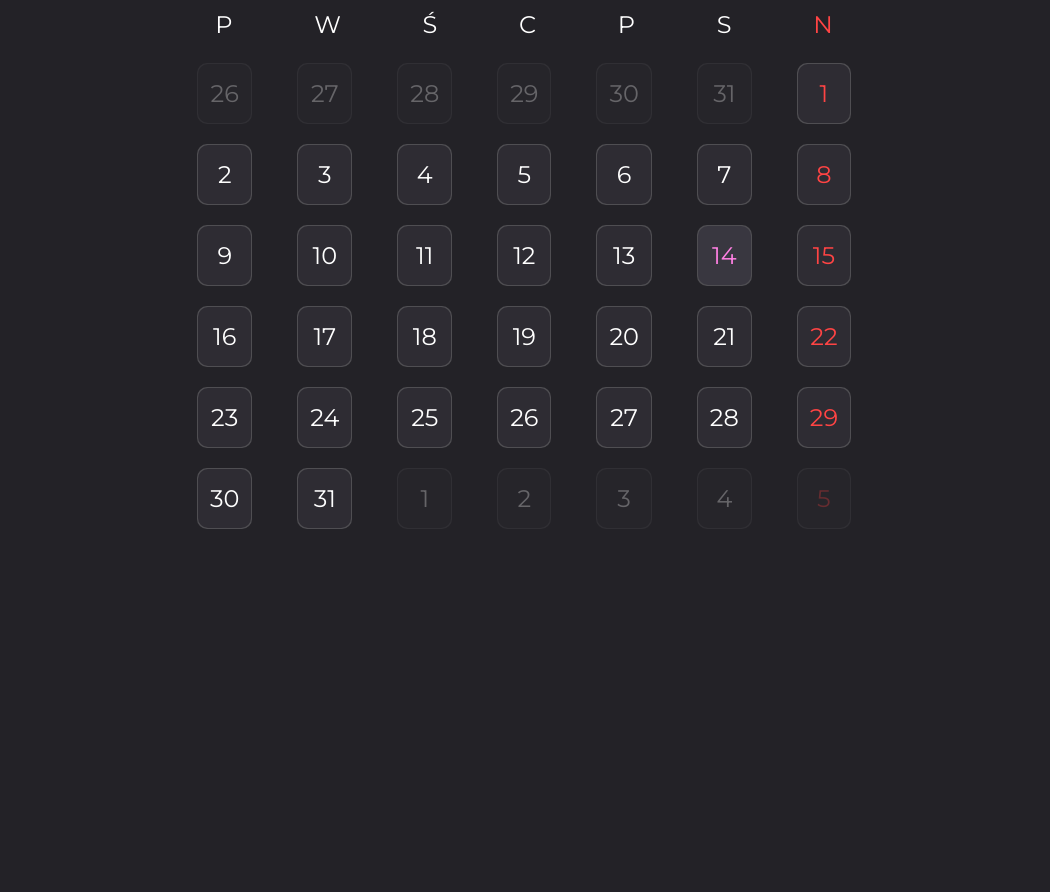
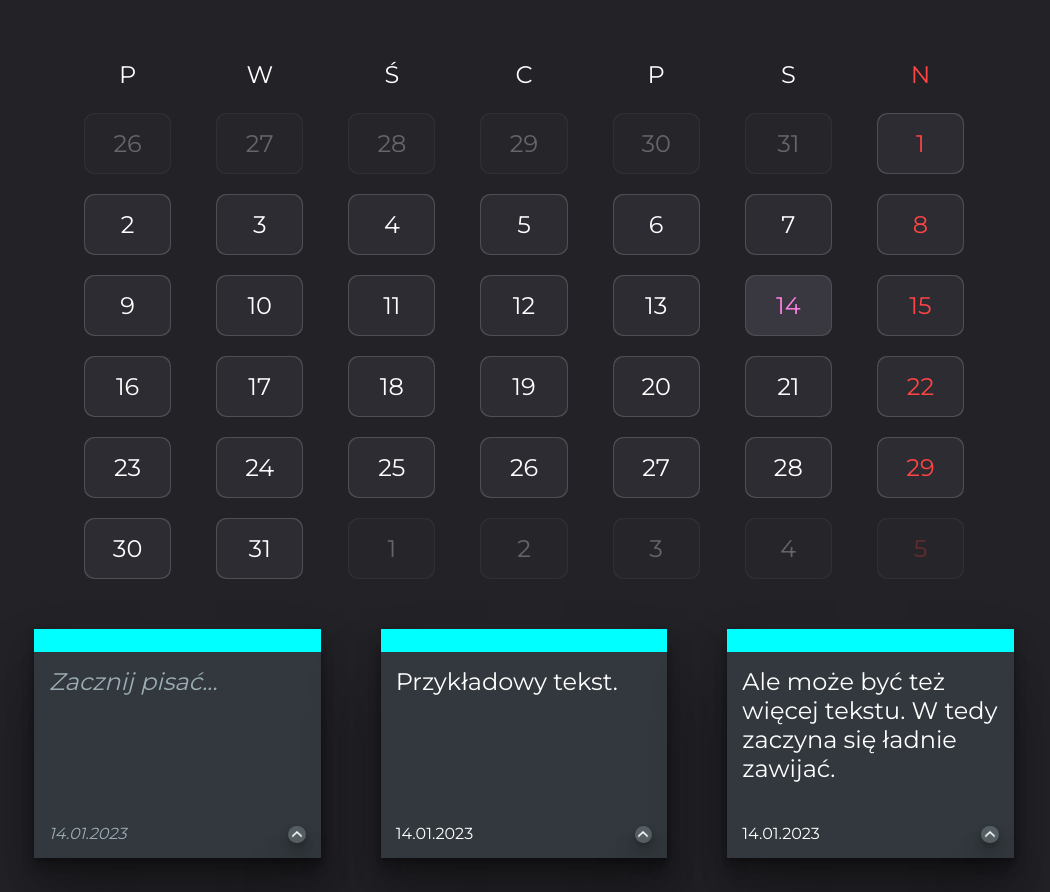
Before and after one commit to CeDwukropek/To-Do-Application, a PHP site: page / in a window 1280 px wide. Shown: the whole page, without its empty margins (116-1166 px from the left). Before the commit the page ends 529 px from the top, so only its background shows below. Run offline with PHP 8.4, Linux system fonts and the light colour scheme.

Commit message:
prototype of sticky note

```diff
--- a/App/calendar.js
+++ b/App/calendar.js
@@ -75,8 +75,8 @@ function createNextDays(daysCounter, maxDays) {
     }
 }
 
-//system of creating days
-function createDays(days) {
+//system of creating days and running function to create days in calendar
+(function createDays(days) {
     let daysCounter = 0
     let daysFromPreviousMonth = firstDayInMonth() - 1;
 
@@ -92,12 +92,7 @@ function createDays(days) {
 
     console.log(today())
     document.getElementById(today()).classList.add("today")
-}
-
-//run function to create days in calendar
-createDays(daysCount())
-
-
+})(daysCount())
 
 
 //custom shadow BG for days
--- a/App/index.html
+++ b/App/index.html
@@ -20,6 +20,59 @@
         </div>
         <div class="calendar"></div>
     </div>
+    <div class="notesContainer">
+        <div class="stickyNote flexBlock" id="noteCreator">
+            <div class="head"></div>
+            <div class="body">
+                <div class="content">
+                    <p>
+                        Zacznij pisać...
+                    </p>
+                </div>
+                <div class="flexBlock bottom">
+                    <div class="date">
+                        14.01.2023
+                    </div>
+                    <div class="navigationDot"></div>
+                </div>
+            </div>
+        </div>
+
+        <div class="stickyNote flexBlock">
+            <div class="head"></div>
+            <div class="body">
+                <div class="content">
+                    <p>
+                        Przykładowy tekst.
+                    </p>
+                </div>
+                <div class="flexBlock bottom">
+                    <div class="date">
+                        14.01.2023
+                    </div>
+                    <div class="navigationDot"></div>
+                </div>
+            </div>
+        </div>
+
+        <div class="stickyNote flexBlock">
+            <div class="head"></div>
+            <div class="body">
+                <div class="content">
+                    <p>
+                        Ale może być też więcej tekstu. W tedy zaczyna się ładnie zawijać.
+                    </p>
+                </div>
+                <div class="flexBlock bottom">
+                    <div class="date">
+                        14.01.2023
+                    </div>
+                    <div class="navigationDot"></div>
+                </div>
+            </div>
+        </div>
+
+    </div>
 </body>
 <script src="calendar.js"></script>
 </html>
--- a/App/style.css
+++ b/App/style.css
@@ -14,7 +14,7 @@
 body {
     min-height: 100vh;
     min-width: 100vh;
-    padding: 10px 100px;
+    padding: 0 100px 100px;
     background: #232227;
 }
 
@@ -27,7 +27,7 @@ body {
 /* CALENDAR */
 
 .calendarContainer {
-    margin: 0 213px;
+    margin: 50px 200px;
     color: #fff;
     font-size: 1.5rem;
 }
@@ -36,7 +36,7 @@ body {
     display: grid;
 
     width: 100%;
-    grid-template-columns: repeat(7, auto);
+    grid-template-columns: repeat(7, 1fr);
     column-gap: 45px;
     margin-bottom: 1.5rem;
 }
@@ -48,7 +48,7 @@ body {
 .calendarContainer .calendar {
     display: grid;
 
-    grid-template-columns: repeat(7, auto);
+    grid-template-columns: repeat(7, 1fr);
     column-gap: 45px;
     row-gap: 20px;
 }
@@ -62,7 +62,7 @@ body {
     z-index: 2;
 }
 
-.content {
+.day .content {
     padding: 15px 0;
     position: relative;
     width: calc(100% - 2px);
@@ -116,3 +116,102 @@ body {
 .nextMonth {
     opacity: .3;
 }
+
+
+
+/* NOTES */
+.notesContainer {
+    position: relative;
+    display: grid;
+
+    padding: 0 150px;
+
+    width: 100%;
+    grid-template-columns: repeat(3, 1fr);
+    column-gap: 60px;
+    row-gap: 60px;
+    margin-bottom: 1.5rem;
+}
+
+.stickyNote {
+    position: relative;
+    flex-direction: column;
+    max-width: 500px;
+    max-height: 400px;
+    background-color: #32383d;
+    color: white;
+    aspect-ratio: 5/4;
+    box-shadow:
+        0px 1.8px 2.4px rgba(0, 0, 0, 0.093),
+        0px 4.4px 6.1px rgba(0, 0, 0, 0.133),
+        0px 9px 12.4px rgba(0, 0, 0, 0.167),
+        0px 18.6px 25.6px rgba(0, 0, 0, 0.207),
+        0px 51px 70px rgba(0, 0, 0, 0.3)
+    ;
+}
+
+.stickyNote .head {
+    position: relative;
+    background-color: aqua;
+    height: 10%;
+    width: 100%;
+}
+
+.stickyNote .body {
+    position: relative;
+    height: calc(90% - 30px);
+    width: calc(100% - 30px);
+    margin: 15px;
+}
+
+.stickyNote .content {
+    position: relative;
+    height: 90%;
+    width: 100%;
+    font-size: 1.5rem;
+}
+
+.stickyNote .bottom {
+    position: relative;
+    height: 10%;
+    width: 100%;
+    justify-content: space-between;
+}
+.stickyNote .bottom .date {
+    position: relative;
+    display: flex;
+    height: 100%;
+    align-items: flex-end;
+}
+
+.stickyNote .bottom .navigationDot {
+    position: relative;
+    height: 100%;
+    aspect-ratio: 1/1;
+    border-radius: 50%;
+    background-color: #555e63;
+    background-image: url('images/icons/icons8-chevron-left-60-light.png');
+    background-position: center;
+    background-repeat: no-repeat;
+    background-size: 70%;
+        box-shadow:
+        0px 2.2px 3.6px rgba(0, 0, 0, 0.105),
+        0px 6.1px 9.9px rgba(0, 0, 0, 0.15),
+        0px 14.8px 23.8px rgba(0, 0, 0, 0.195),
+        0px 50px 79px rgba(0, 0, 0, 0.3)
+    ;
+}
+
+#noteCreator {
+    font-style: italic;
+}
+
+#noteCreator > div {
+    color: #9cacb4;
+}
+
+@media screen and (max-width: 1500px){
+    body {
+        padding: 10px 0;
+    }
+}
```
Also changed, not shown: App/images/icons/icons8-chevron-left-60-light.png (added), App/images/icons/icons8-chevron-left-60.png (added).
